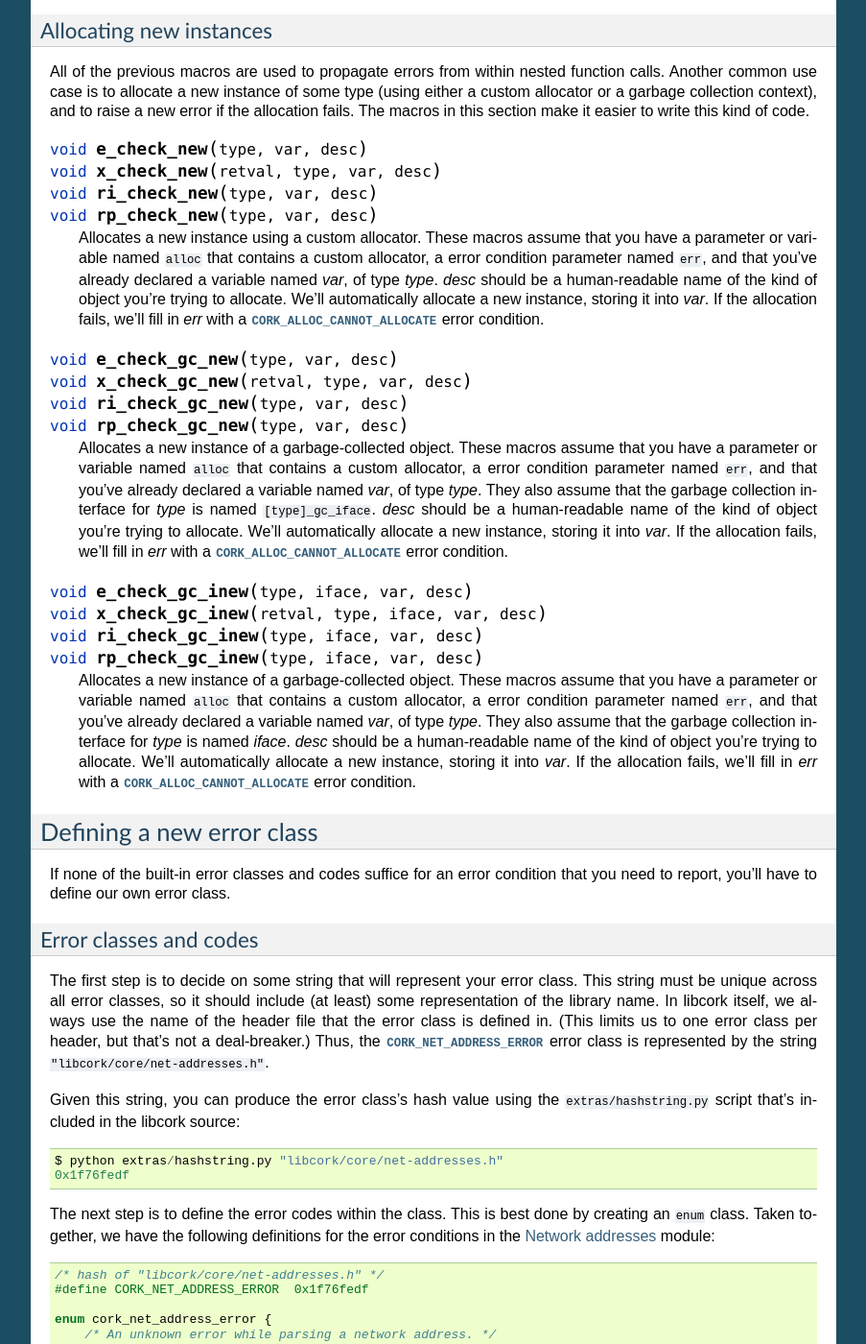
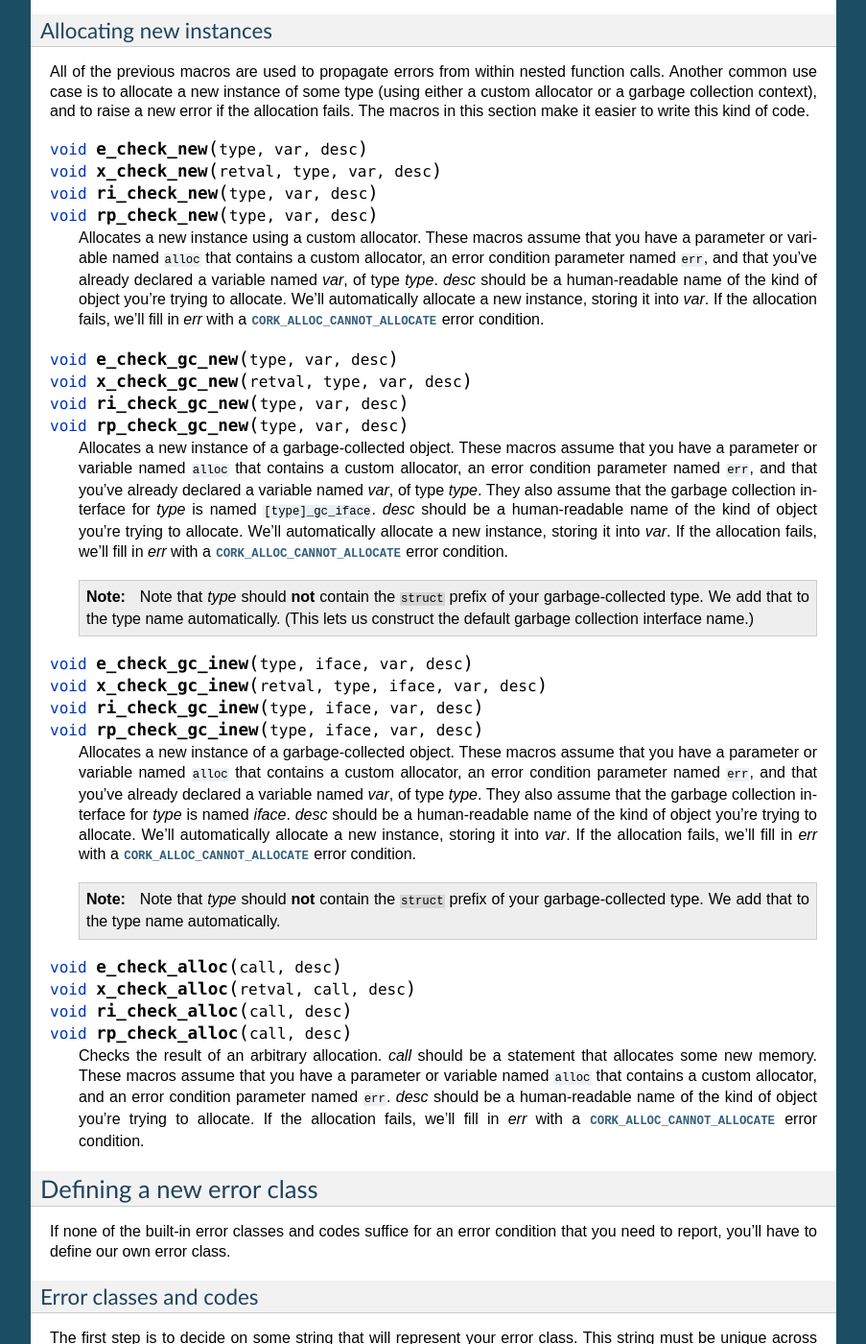
Before and after one commit to dcreager/libcork, a Sphinx documentation site: the page built from docs/errors.rst, in a window 1280 px wide and 1400 px high, scrolled down 5352 px. Shown: the whole window at 96% size, without its empty margins (198-1101 px from the left). Built offline with Sphinx 7.4.7, drawn with Linux system fonts in a browser that asks for light colours.

Commit message:
Checker macro for arbitrary allocations
The new *_check_alloc macros can be used to check the result of an
arbitrary allocation.  If it fails, we'll fill in your "err" parameter
with a CORK_ALLOC_CANNOT_ALLOCATE error condition.

```diff
--- a/docs/errors.rst
+++ b/docs/errors.rst
@@ -380,7 +380,7 @@ The macros in this section make it easier to write this kind of code.
 
    Allocates a new instance using a custom allocator.  These macros
    assume that you have a parameter or variable named ``alloc`` that
-   contains a custom allocator, a error condition parameter named
+   contains a custom allocator, an error condition parameter named
    ``err``, and that you've already declared a variable named *var*, of
    type *type*.  *desc* should be a human-readable name of the kind of
    object you're trying to allocate.  We'll automatically allocate a new
@@ -395,7 +395,7 @@ The macros in this section make it easier to write this kind of code.
 
    Allocates a new instance of a garbage-collected object.  These macros
    assume that you have a parameter or variable named ``alloc`` that
-   contains a custom allocator, a error condition parameter named
+   contains a custom allocator, an error condition parameter named
    ``err``, and that you've already declared a variable named *var*, of
    type *type*.  They also assume that the garbage collection interface
    for *type* is named ``[type]_gc_iface``.  *desc* should be a
@@ -404,6 +404,13 @@ The macros in this section make it easier to write this kind of code.
    If the allocation fails, we'll fill in *err* with a
    :c:macro:`CORK_ALLOC_CANNOT_ALLOCATE` error condition.
 
+   .. note::
+
+      Note that *type* should **not** contain the ``struct`` prefix of
+      your garbage-collected type.  We add that to the type name
+      automatically.  (This lets us construct the default garbage
+      collection interface name.)
+
 .. function:: void e_check_gc_inew(type, iface, var, desc)
               void x_check_gc_inew(retval, type, iface, var, desc)
               void ri_check_gc_inew(type, iface, var, desc)
@@ -411,7 +418,7 @@ The macros in this section make it easier to write this kind of code.
 
    Allocates a new instance of a garbage-collected object.  These macros
    assume that you have a parameter or variable named ``alloc`` that
-   contains a custom allocator, a error condition parameter named
+   contains a custom allocator, an error condition parameter named
    ``err``, and that you've already declared a variable named *var*, of
    type *type*.  They also assume that the garbage collection interface
    for *type* is named *iface*.  *desc* should be a human-readable name
@@ -419,6 +426,25 @@ The macros in this section make it easier to write this kind of code.
    allocate a new instance, storing it into *var*.  If the allocation
    fails, we'll fill in *err* with a
    :c:macro:`CORK_ALLOC_CANNOT_ALLOCATE` error condition.
+
+   .. note::
+
+      Note that *type* should **not** contain the ``struct`` prefix of
+      your garbage-collected type.  We add that to the type name
+      automatically.
+
+.. function:: void e_check_alloc(call, desc)
+              void x_check_alloc(retval, call, desc)
+              void ri_check_alloc(call, desc)
+              void rp_check_alloc(call, desc)
+
+   Checks the result of an arbitrary allocation.  *call* should be a
+   statement that allocates some new memory.  These macros assume that
+   you have a parameter or variable named ``alloc`` that contains a
+   custom allocator, and an error condition parameter named ``err``.
+   *desc* should be a human-readable name of the kind of object you're
+   trying to allocate.    If the allocation fails, we'll fill in *err*
+   with a :c:macro:`CORK_ALLOC_CANNOT_ALLOCATE` error condition.
 
 
 Defining a new error class
```
Also changed, not shown: 1 other file.
